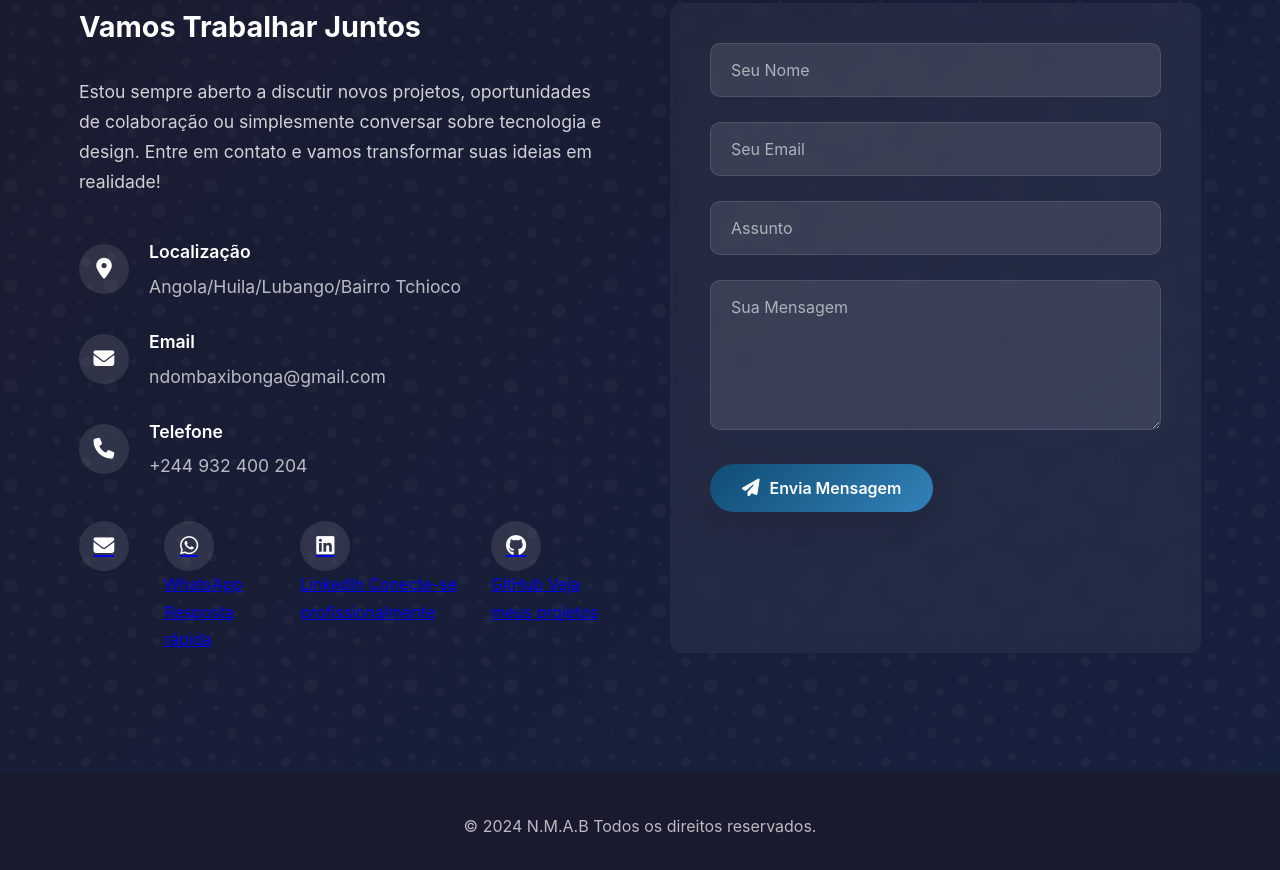
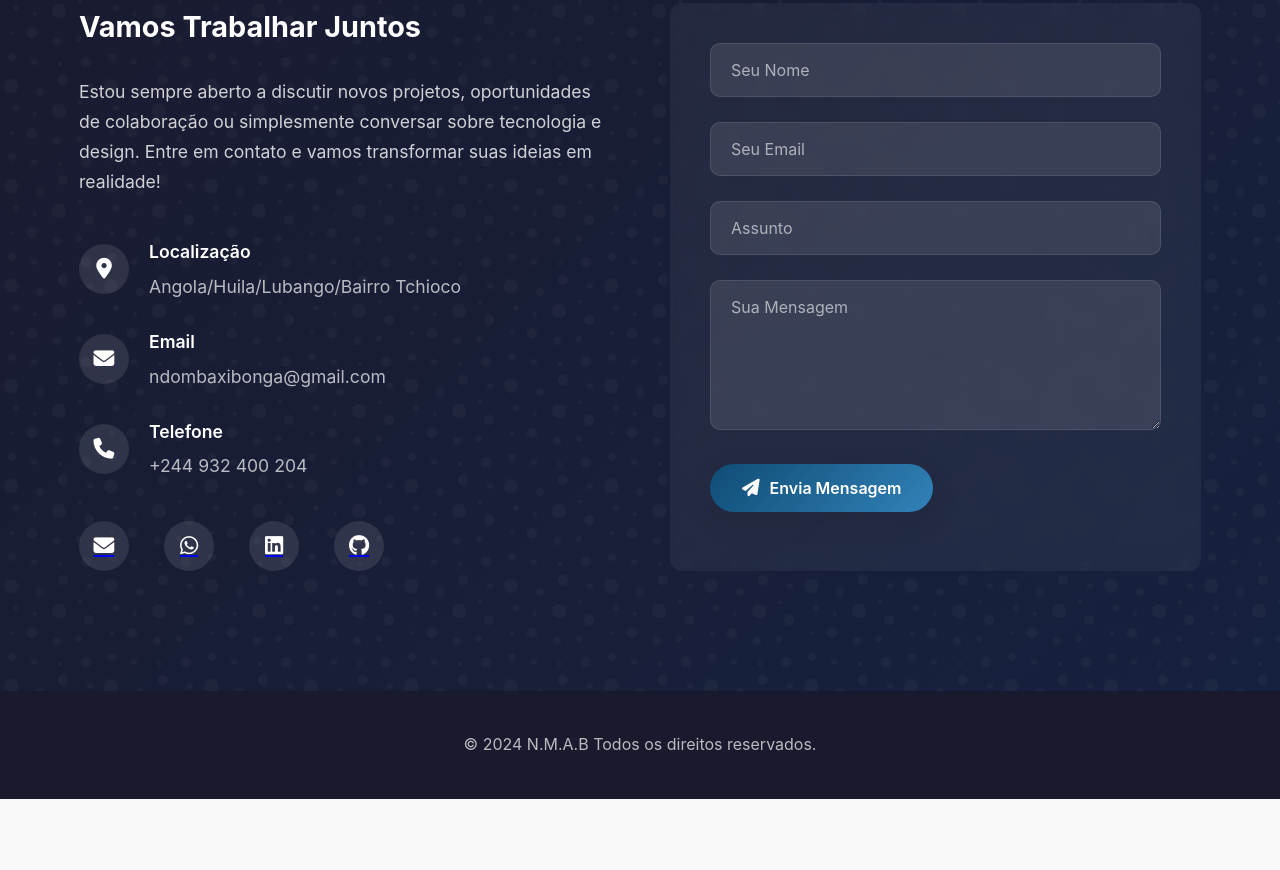
Before and after one commit to NDOMBAXIBONGA/Template_Portifolio_Proficional, a plain HTML site: page index.html in a window 1280 px wide. Shown: the part 4644-5514 px from the top of the page. After the commit the page ends 5443 px from the top, so only its background shows below. Drawn offline with nearby package versions, Linux system fonts and the light colour scheme.

```diff
--- a/index.html
+++ b/index.html
@@ -290,18 +290,12 @@
                         </a>
                         <a href="https://wa.me/244932400204" class="contact-link">
                             <i class="fab fa-whatsapp contact-icon"></i>
-                            <span class="contact-text">WhatsApp</span>
-                            <span class="contact-description">Resposta rápida</span>
                         </a>
                         <a href="https://www.linkedin.com/in/ndombaxi-mantuidi-de-almeida-bonga-635158335?utm_source=share&utm_campaign=share_via&utm_content=profile&utm_medium=android_app" class="contact-link">
                             <i class="fab fa-linkedin contact-icon"></i>
-                            <span class="contact-text">LinkedIn</span>
-                            <span class="contact-description">Conecte-se profissionalmente</span>
                         </a>
                         <a href="https://github.com/NDOMBAXIBONGA" class="contact-link">
                             <i class="fab fa-github contact-icon"></i>
-                            <span class="contact-text">GitHub</span>
-                            <span class="contact-description">Veja meus projetos</span>
                         </a>
                     </div>
                 </div>
```
